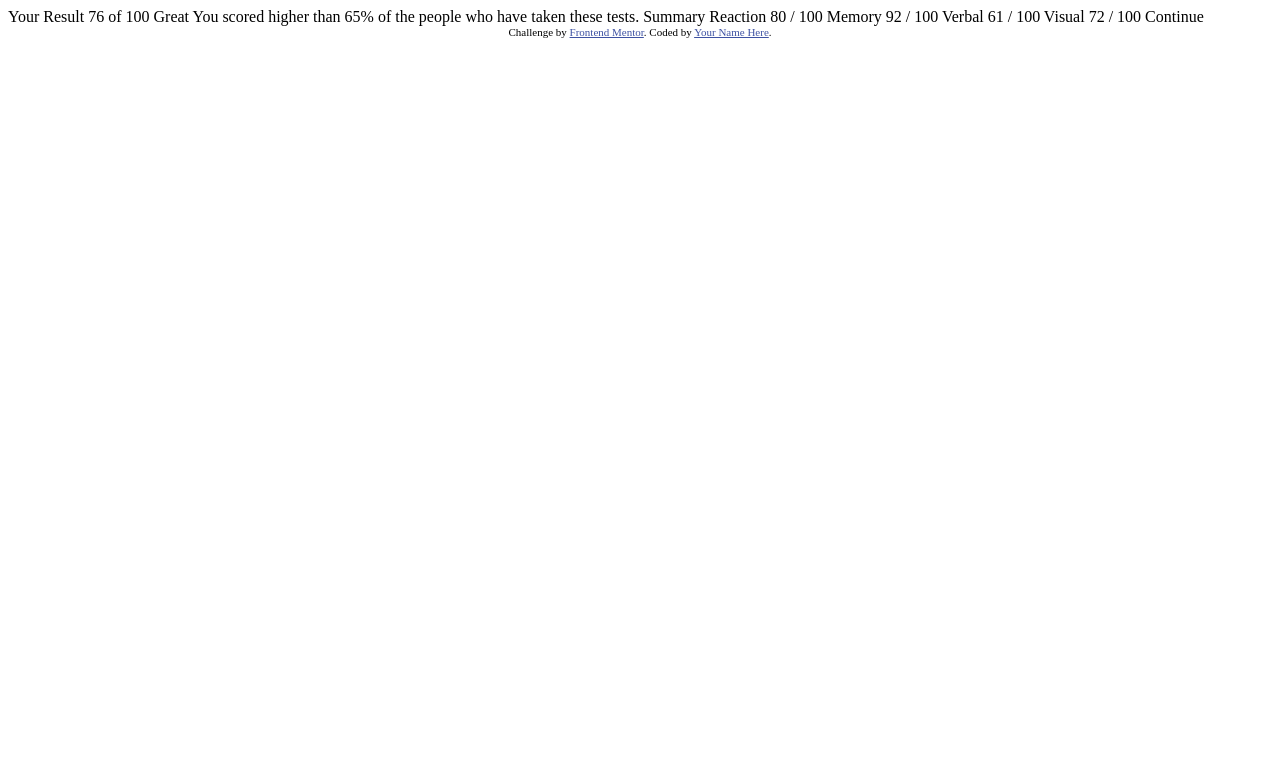
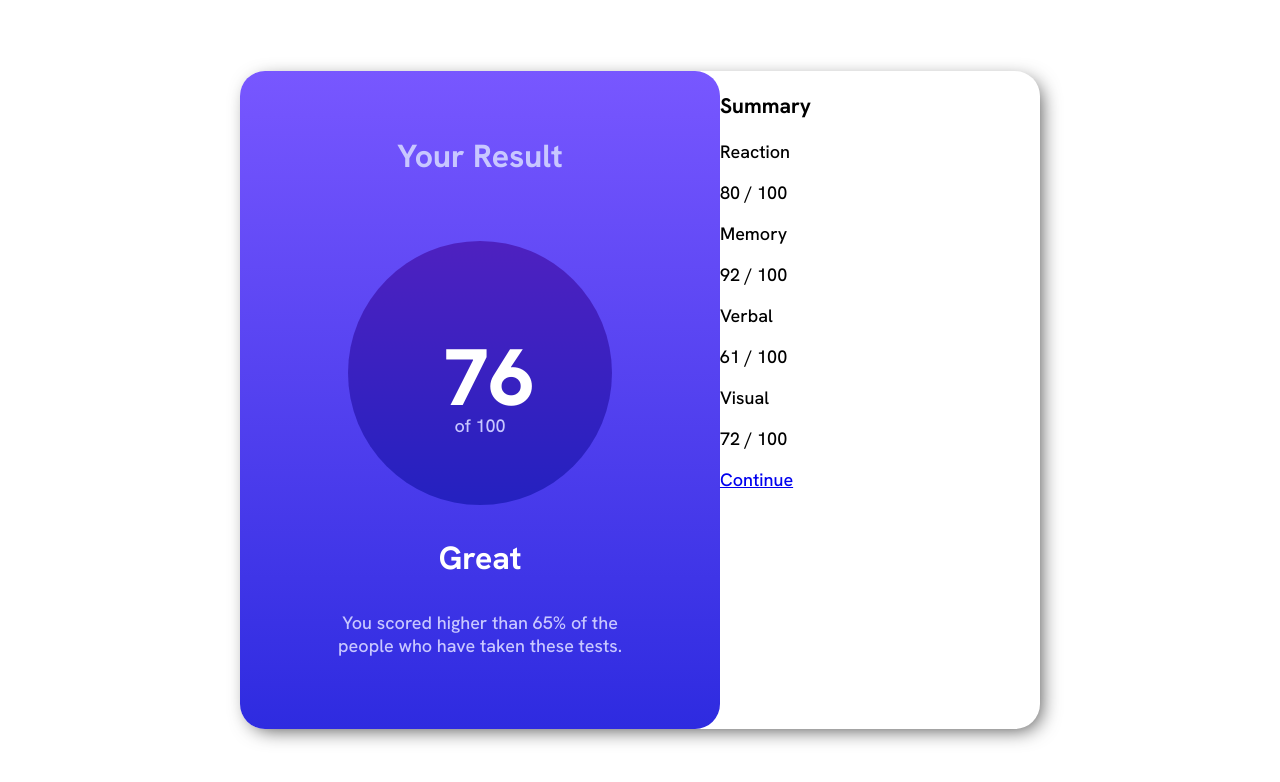
Before and after one commit to sirgra/results-summary-component-main, a plain HTML site: page index.html in a window 1280 px wide. Drawn offline with Linux system fonts and the light colour scheme.

Commit message:
started challenge

```diff
--- a/index.html
+++ b/index.html
@@ -5,43 +5,74 @@
   <meta name="viewport" content="width=device-width, initial-scale=1.0"> <!-- displays site properly based on user's device -->
 
   <link rel="icon" type="image/png" sizes="32x32" href="./assets/images/favicon-32x32.png">
+  <link rel="stylesheet" type="text/css" href="style.css"
 
-  <title>Frontend Mentor | Results summary component</title>
-
-  <!-- Feel free to remove these styles or customise in your own stylesheet 👍 -->
-  <style>
-    .attribution { font-size: 11px; text-align: center; }
-    .attribution a { color: hsl(228, 45%, 44%); }
-  </style>
 </head>
 <body>
+<main role="main-container" class="main">
 
-  Your Result
-  76
-  of 100
+<div role="result-container" class="result-container">
 
-  Great
-  You scored higher than 65% of the people who have taken these tests.
+  <h3 class="result-text">Your Result</h3>
 
-  Summary
+  <div role="score" class="score">
 
-  Reaction
-  80 / 100
+    <h1>76</h1>
+  <p>of 100</p>
 
-  Memory
-  92 / 100
+</div>
 
-  Verbal
-  61 / 100
+<div class="great-text">
+<h3>Great</h3>
 
-  Visual
-  72 / 100
+  <p>You scored higher than 65% of the people who have taken these tests.</p>
 
-  Continue
+</div>
 
-  <div class="attribution">
-    Challenge by <a href="https://www.frontendmentor.io?ref=challenge" target="_blank">Frontend Mentor</a>.
-    Coded by <a href="#">Your Name Here</a>.
-  </div>
+</div>
+
+<div role="summary" class="summary">
+
+  <h3>Summary</h3>
+
+ <div role="reaction-text" class="reaction">
+
+  <p>Reaction</p>
+
+  <p>80 / 100</p>
+
+</div>
+
+<div role="memory-text" class="memory">
+
+  <p>Memory</p>
+  <p>92 / 100</p>
+
+</div>
+
+<div role="verbal-text" class="verbal">
+
+<p>Verbal</p>
+  <p>61 / 100</p>
+
+</div>
+
+<div role="visual-text" class="visual">
+
+  <p>Visual</p>
+  <p>72 / 100</p>
+
+</div>
+
+<div role="button" class="btn">
+
+  <a href="#">Continue</a>
+
+</div>
+
+</div>
+
+</div>
+</main>
 </body>
 </html>
--- /dev/null
+++ b/style.css
@@ -0,0 +1,76 @@
+@import url('https://fonts.googleapis.com/css2?family=Hanken+Grotesk:wght@500;700;800&family=Outfit:wght@400;700&family=Urbanist:wght@100;200;300;400;500;600;700;800;900&display=swap');
+
+
+body {
+font-family: 'Hanken Grotesk';
+font-size: 18px;
+margin: 0;
+height: 100vh;
+display: grid;
+place-items: center;
+}
+
+.main {
+    border-radius: 25px;
+    box-shadow: 5px 5px 20px -5px rgba(0,0,0,0.75);
+    margin: 0;
+    display: flex;
+    flex-direction: row;
+    max-width: 100%;
+}
+
+.result-container {
+    background: rgb(2,0,36);
+    background: linear-gradient(0deg, rgba(46,43,224,1) 0%, rgba(120,87,255,1) 100%);
+    border-radius: 25px;
+    margin: 0;
+    max-width: 60%;
+    color: white;
+    display: flex;
+    flex-direction: column;
+    place-items: center;
+}
+
+.score {
+    background: rgb(36,33,192);
+    background: linear-gradient(0deg, rgba(36,33,192,1) 0%, rgba(78,33,192,1) 100%);
+    border-radius: 50%;
+    height: 4em;
+    width: 4em;
+    padding: 20%;
+}
+
+.result-text {
+    color: hsl(241, 100%, 89%);
+    padding: 1em 0;
+    font-size: 2rem;
+}
+
+.score h1 {
+    text-align: center;
+    font-weight: 800;
+    font-size: 5rem;
+    line-height: 1em;
+    margin: 0;
+}
+
+.score p {
+    text-align: center;
+    color: hsl(241, 100%, 89%);
+    margin: 0;
+    line-height: 1em;
+}
+
+.great-text h3 {
+    text-align: center;
+    font-size: 2rem;
+    margin: 0;
+    padding: 1em 0;
+}
+
+.great-text p {
+    color: hsl(241, 100%, 89%);
+    text-align: center;
+    margin: 0;
+    padding: 0 4em 4em 4em;
+}
```
